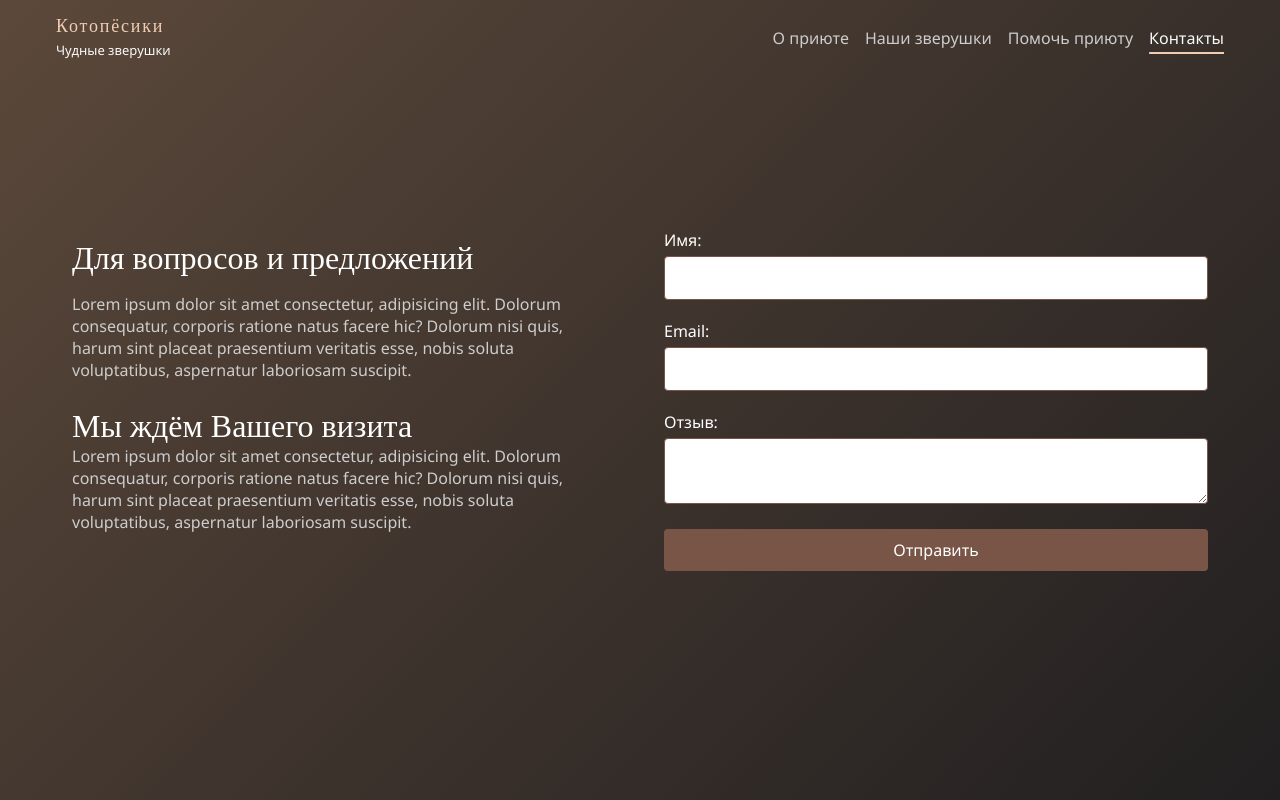
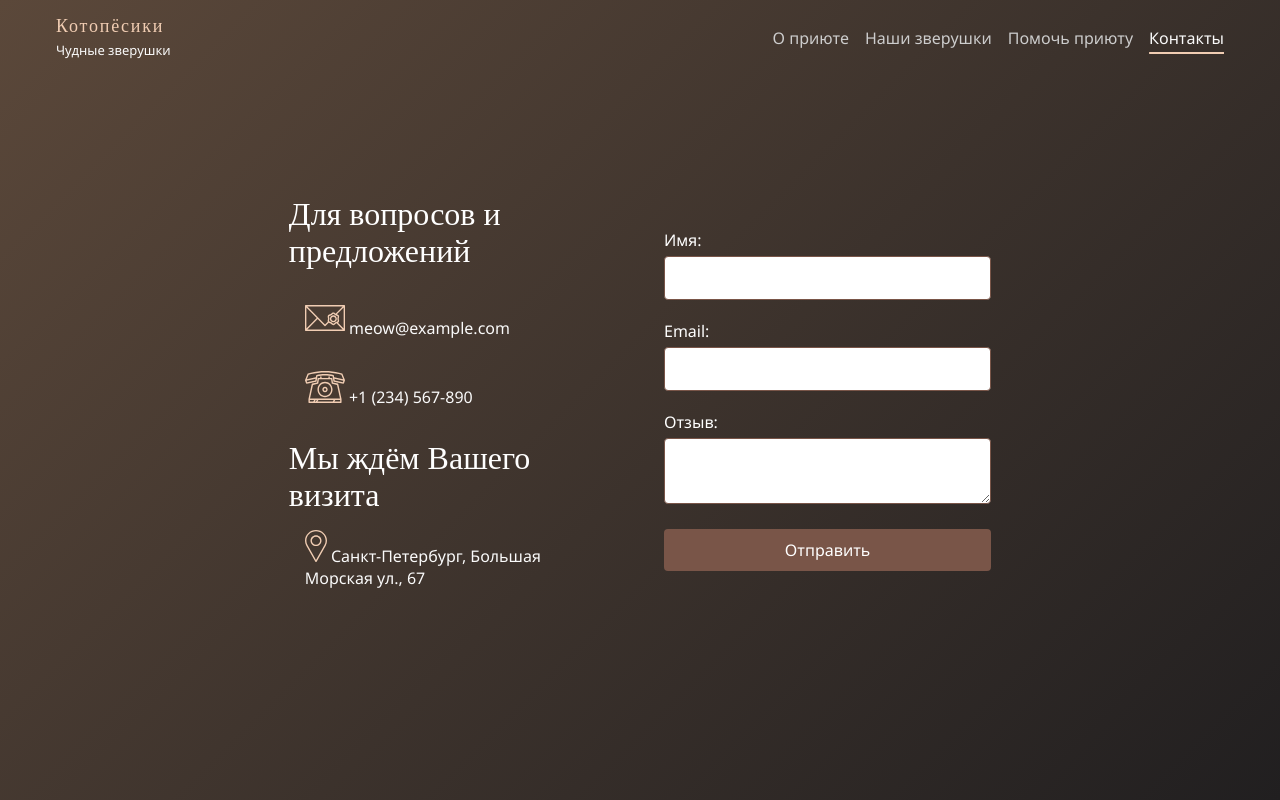
Before and after one commit to sialiss/some-shelter-for-frontend, a Vue app: page /contacts in a window 1280 px wide. Built offline with nearby package versions, Linux system fonts and the light colour scheme.

Commit message:
add contacts

```diff
--- a/src/views/ContactsView.vue
+++ b/src/views/ContactsView.vue
@@ -44,23 +44,25 @@ function showModal(title, message) {
 				<div class="fix-width pad | stack equal">
 					<div class="stack just-center">
 						<h2>Для вопросов и предложений</h2>
-						<p>
-							Lorem ipsum dolor sit amet consectetur, adipisicing
-							elit. Dolorum consequatur, corporis ratione natus facere
-							hic? Dolorum nisi quis, harum sint placeat praesentium
-							veritatis esse, nobis soluta voluptatibus, aspernatur
-							laboriosam suscipit.
-						</p>
+						<div class="contact-icons stack pad gap-l">
+							<a href="mailto:your@example.com">
+								<img src="/src/assets/icons/icon-email.svg" alt="" class="icon" />
+								meow@example.com
+							</a>
+							<a href="tel:+1234567890">
+								<img src="/src/assets/icons/icon-phone.svg" alt="" class="icon" />
+								+1 (234) 567-890
+							</a>
+						</div>
 					</div>
 					<div>
 						<h2>Мы ждём Вашего визита</h2>
-						<p>
-							Lorem ipsum dolor sit amet consectetur, adipisicing
-							elit. Dolorum consequatur, corporis ratione natus facere
-							hic? Dolorum nisi quis, harum sint placeat praesentium
-							veritatis esse, nobis soluta voluptatibus, aspernatur
-							laboriosam suscipit.
-						</p>
+						<div class="contact-icons stack pad gap-l">
+							<a href="https://maps.app.goo.gl/ELsDd15BvfyhQ66EA">
+								<img src="/src/assets/icons/icon-marker.svg" alt="" class="icon" />
+								Санкт-Петербург, Большая Морская ул., 67
+							</a>
+						</div>
 					</div>
 				</div>
 				<div class="fix-width pad stack just-center">
@@ -100,8 +102,8 @@ function showModal(title, message) {
 	color: var(--color-light-xl);
 }
 
-a {
-	color: var(--color-dark-l);
+.contacts a {
+	color: var(--color-light-l);
 	text-decoration-line: none;
 }
 
```
